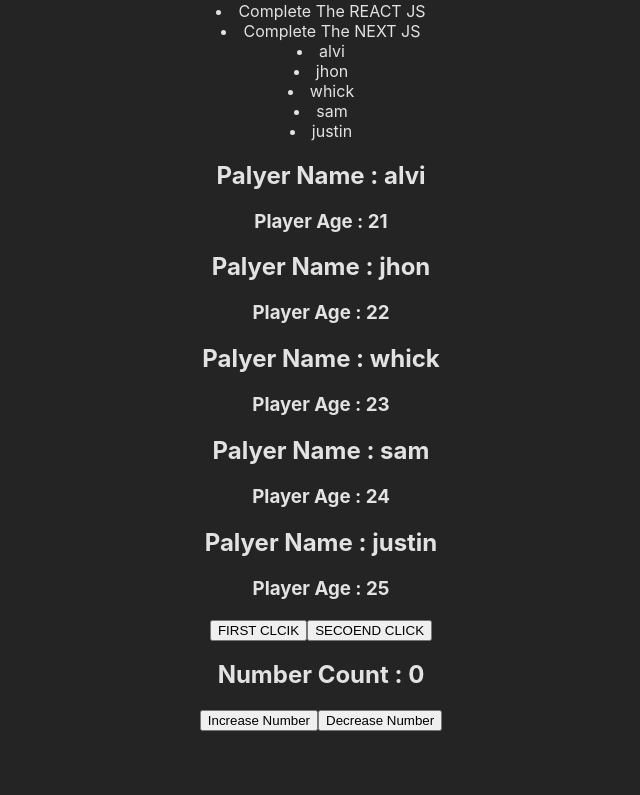
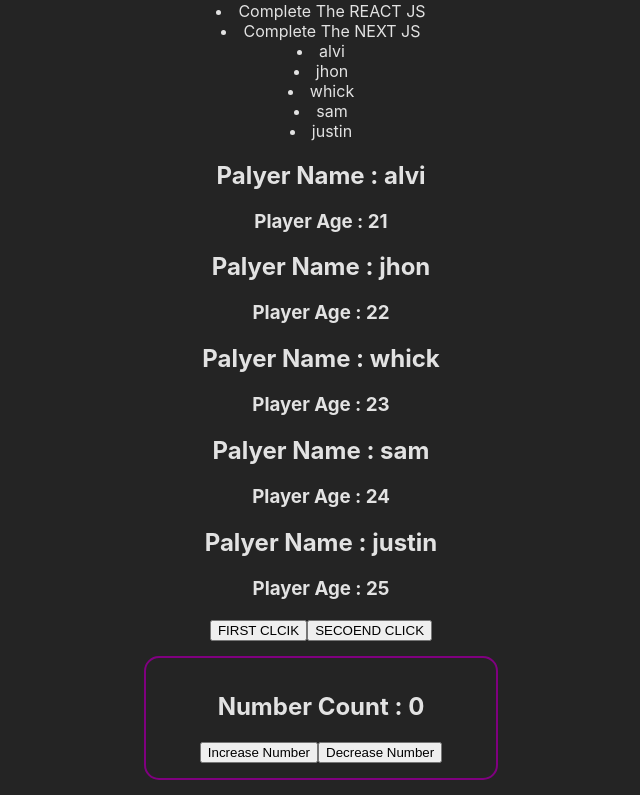
Before and after one commit to KINGALVI/basic-React-tutorial, a React (Vite) app: page / in a window 1280 px wide. Shown: the part 684-1479 px from the top of the page, without its empty margins (319-959 px from the left). Before the commit the page ends 1423 px from the top, so only its background shows below. Built offline with nearby package versions, Linux system fonts and the light colour scheme.

Commit message:
edit some code

```diff
--- a/src/App.jsx
+++ b/src/App.jsx
@@ -296,8 +296,20 @@ function UseState() {
     count = 0;
   }
 
+
+  //Example Of Emplement Style With The Help Of Object Function .
+
+  const countStyle = {
+    border: '2.5px solid purple',
+    width: '25vw',
+    margin: '15px',
+    padding: '15px',
+    borderRadius: '15px'
+  }
+
+
   return (
-    <section>
+    <section style={countStyle}>
       <h1>Number Count : {count}</h1>
       <button onClick={handelPlushCount}>Increase Number</button>
       <button onClick={handelMinusCount}>Decrease Number</button>
```
